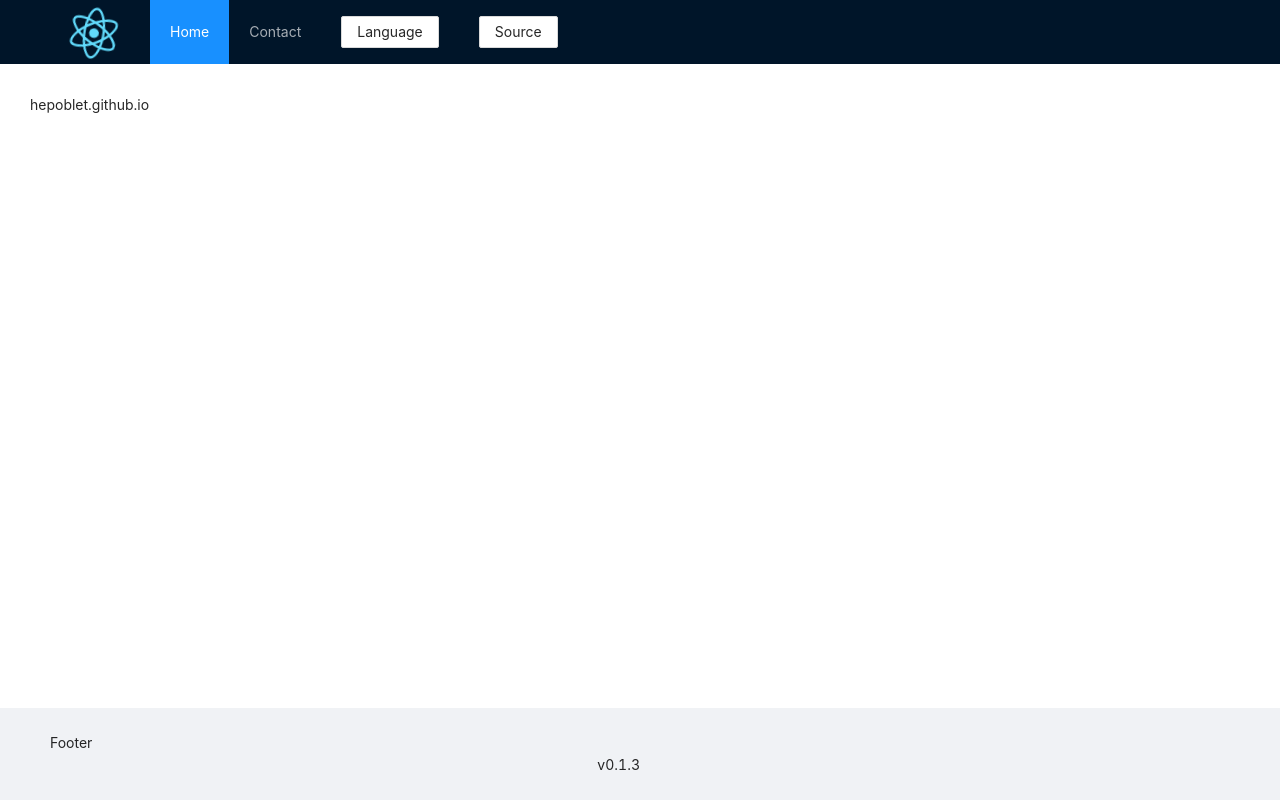
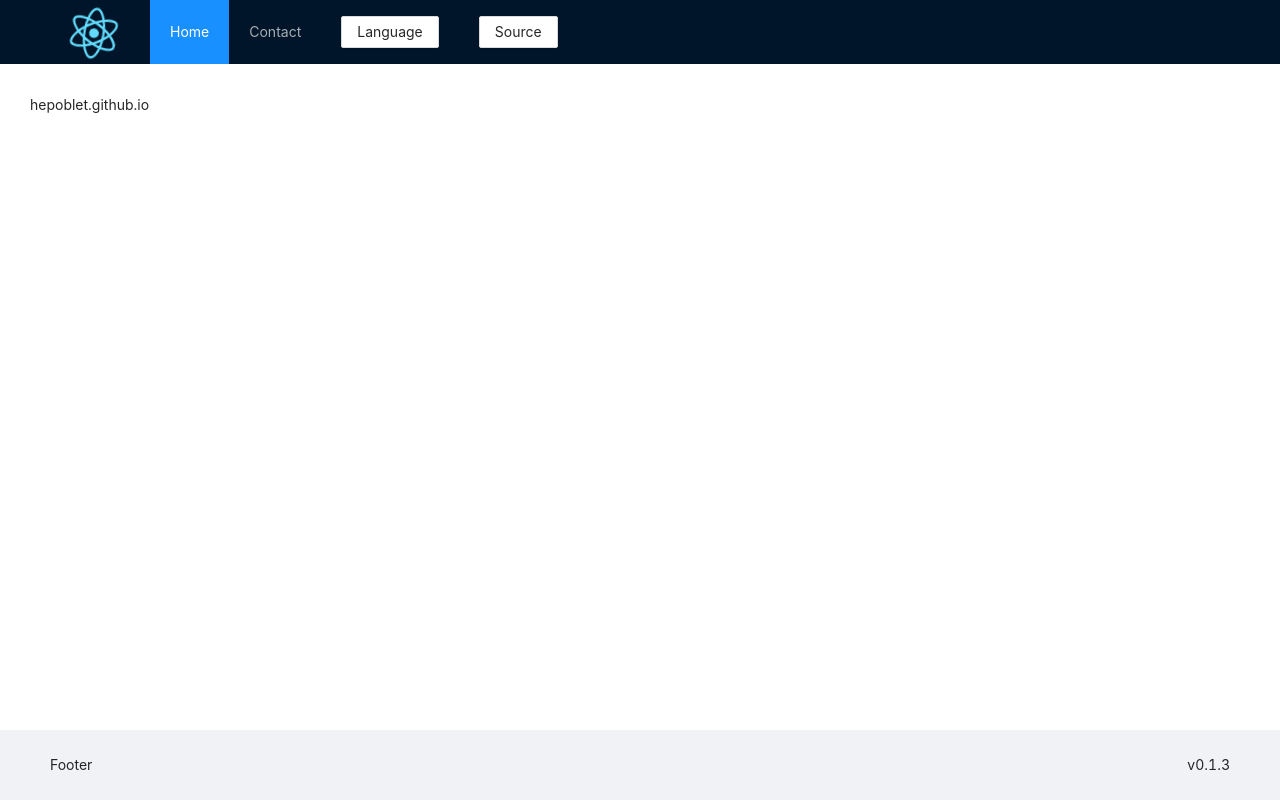
Before and after one commit to hepoblet/hepoblet.github.io, a React app: page / in a window 1280 px wide. Built offline with nearby package versions, Linux system fonts and the light colour scheme.

Commit message:
fix Row from mock

```diff
--- a/package.json
+++ b/package.json
@@ -171,6 +171,7 @@
     "eslint-webpack-plugin": "^2.5.4",
     "gh-pages": "^3.1.0",
     "husky": "^6.0.0",
+    "jest-matchmedia-mock": "^1.1.0",
     "lint-staged": ">=10"
   }
 }
--- a/src/layouts/antd/components/Footer/index.js
+++ b/src/layouts/antd/components/Footer/index.js
@@ -1,4 +1,4 @@
-import { Layout, Col } from 'antd';
+import { Layout, Row, Col } from 'antd';
 import { useTranslation } from 'react-i18next';
 
 import './i18n';
@@ -10,13 +10,13 @@ const Footer = () => {
 
   return (
     <Layout.Footer>
-      <div>
+      <Row>
         <Col className="text-left" span={12}>{t('description')}</Col>
         <Col className="text-right" span={12}>
           v
           {version}
         </Col>
-      </div>
+      </Row>
     </Layout.Footer>
   );
 };
--- a/src/pages/Contact/index.js
+++ b/src/pages/Contact/index.js
@@ -1,11 +1,11 @@
-import { Col } from 'antd';
+import { Row, Col } from 'antd';
 
 const Contact = () => (
-  <div>
+  <Row>
     <Col span={24}>
       hepoblet@gmail.com
     </Col>
-  </div>
+  </Row>
 );
 
 export default Contact;
--- a/src/pages/Home/index.js
+++ b/src/pages/Home/index.js
@@ -1,11 +1,11 @@
-import { Col } from 'antd';
+import { Row, Col } from 'antd';
 
 const Home = () => (
-  <div>
+  <Row>
     <Col span={24}>
       hepoblet.github.io
     </Col>
-  </div>
+  </Row>
 );
 
 export default Home;
```
Also changed, not shown: 2 other files (tests, documents, lock files or other folders).
